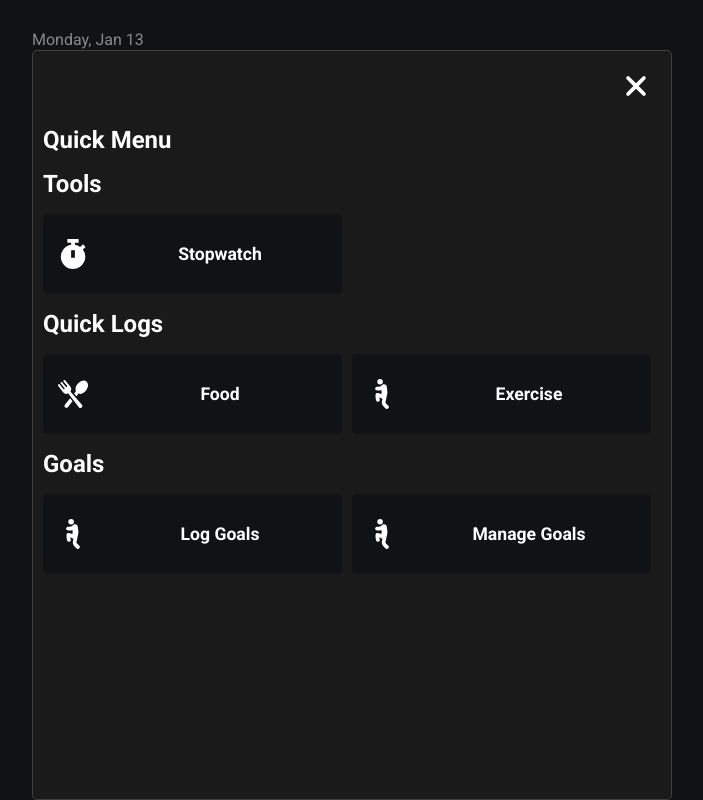
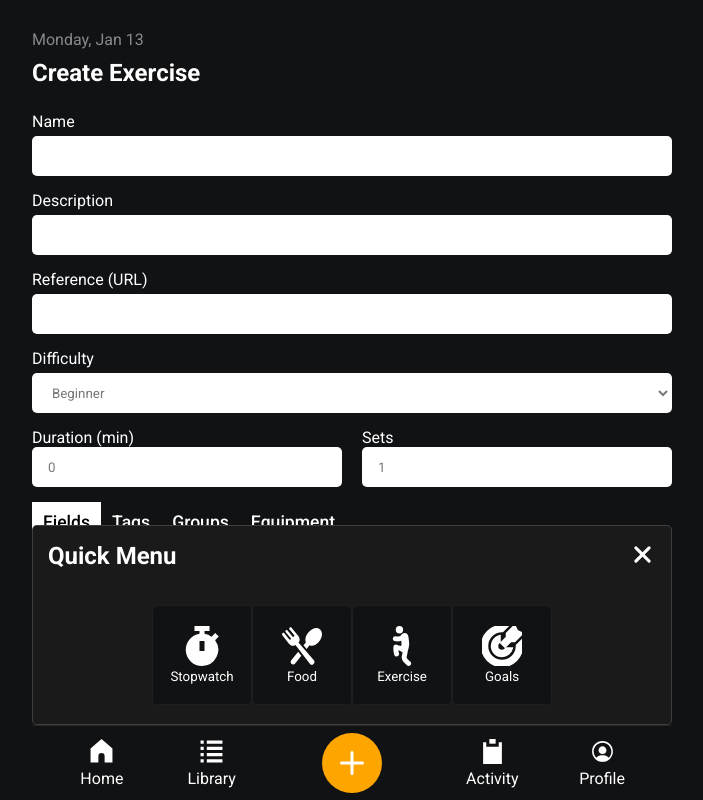
Before and after one commit to Stefan0712/fitness-app, a React (Create React App) app: page /create-exercise in a window 1280 px wide. Both pictures are taken after a click on the element 639 px from the left and 763 px from the top of the page. Shown: the whole page, without its empty margins (288-991 px from the left). Built offline with nearby package versions, Linux system fonts and the light colour scheme.

Commit message:
Changed the layout of the quick menu and made it way smaller with only 4 buttons

```diff
--- a/src/IconLibrary.js
+++ b/src/IconLibrary.js
@@ -59,6 +59,7 @@ import Circle from './assets/circle.svg';
 import Meal from './assets/meal.svg';
 import Quantity from './assets/quantity.svg';
 import Note from './assets/note.svg';
+import Goals from './assets/goals.svg';
 
 
 
@@ -118,5 +119,6 @@ export const IconLibrary = {
     Circle,
     Meal,
     Quantity,
-    Note
+    Note,
+    Goals
 }
--- a/src/components/common/CustomItem/CustomItem.js
+++ b/src/components/common/CustomItem/CustomItem.js
@@ -1,6 +1,5 @@
 import { IconLibrary } from "../../../IconLibrary";
 import { useState } from "react";
-import '../QuickMenu/quickMenu.css';
 import styles from './CustomItem.module.css';
 
 
--- a/src/components/common/QuickMenu/QuickMenu.js
+++ b/src/components/common/QuickMenu/QuickMenu.js
@@ -1,98 +1,44 @@
-import './quickMenu.css';
-import { Link } from 'react-router-dom';
-import { useSelector } from 'react-redux';
-import { makeFirstUpperCase } from '../../../helpers';
+import styles from './QuickMenu.module.css';
 import { useState } from 'react';
 import { IconLibrary } from '../../../IconLibrary';
-import ManageGoalBody from '../ManageGoalBody/ManageGoalBody';
-import CustomItem from '../CustomItem/CustomItem';
 
 
 const QuickMenu = ({closeQuickmenu, showLog}) => {
-    const dailyGoals = useSelector((state)=> state.user.userData.goals);
-    const categories = useSelector((state)=>state.user.categories);
 
-    const targetGroups = useSelector((state)=>state.user.targetGroups);
-
-
-    const [quickMenuScreen, setQuickMenuScreen] = useState('menu');
-    //TODO: Add an icon picker and update icon sources for all custom goals
+    const [selectedScreen, setSelectedScreen] = useState('menu')
 
 
     return (
-        <div className="quick-menu">
-            <button id='quick-menu-close-btn' onClick={closeQuickmenu}>
-                <img src={IconLibrary.Close} alt=''></img>
-            </button>
-            {quickMenuScreen === 'menu' ? (
+        <div className={styles["quick-menu"]}>
+            <div className={styles.header}>
+                <h2>Quick Menu</h2>
+                <button className='clear-button' onClick={closeQuickmenu}>
+                    <img className='small-icon' src={IconLibrary.Close} alt=''></img>
+                </button>
+            </div>
+            {selectedScreen === 'menu' ? (
 
-                <div className='quick-menu-screen'>
-                    <h1>Quick Menu</h1>
+                <div className={styles['quick-menu-screen']}>
 
-                    <h2>Tools</h2>
-                    <button className='quick-button' onClick={()=>showLog('stopwatch')}>
+                    <button className={styles['quick-button']} onClick={()=>showLog('stopwatch')}>
                         <img src={IconLibrary.Stopwatch} alt=''></img>
                         <p>Stopwatch</p>
                     </button>
-
-                    <h2>Quick Logs</h2>
-                    <button className='quick-button' onClick={()=>showLog("food")} key={"food"}>
+                    <button className={styles['quick-button']} onClick={()=>showLog("food")} key={"food"}>
                         <img src={IconLibrary.Food} alt=''></img>
                         <p>Food</p>
                     </button>
-                    <button className='quick-button' onClick={()=>showLog('exercise')} key={'exercise'}>
+                    <button className={styles['quick-button']} onClick={()=>showLog('exercise')} key={'exercise'}>
                         <img src={IconLibrary.Exercise} alt=''></img>
                         <p>Exercise</p>
                     </button>
-
-
-                    <h2>Goals</h2>
-                    <button className='quick-button' onClick={()=>setQuickMenuScreen('log-goals')} key={'exercise'}>
-                        <img src={IconLibrary.Exercise} alt=''></img>
-                        <p>Log Goals</p>
-                    </button>
-                    <button className='quick-button' onClick={()=>setQuickMenuScreen('manage-goals')} key={'exercise'}>
-                        <img src={IconLibrary.Exercise} alt=''></img>
-                        <p>Manage Goals</p>
+                    <button className={styles['quick-button']} onClick={()=>setSelectedScreen('manage-goals')} key={'exercise'}>
+                        <img src={IconLibrary.Goals} alt=''></img>
+                        <p>Goals</p>
                     </button>
                 </div>
             ) : ''}
-            {quickMenuScreen === 'log-goals' ? (
 
-                <div className='quick-menu-screen'>
-                    <button className='quick-menu-back-button' onClick={()=>setQuickMenuScreen('menu')}><img src={IconLibrary.Back} className='small-icon white-icon'></img></button>
-                    <h1>Log Goals</h1>
-                    <button className='quick-button' onClick={()=>showLog("food")} key={"food"}>
-                        <img src={IconLibrary.Food} alt=''></img>
-                        <p>Food</p>
-                    </button>
-                    <button className='quick-button' onClick={()=>showLog('exercise')} key={'exercise'}>
-                        <img src={IconLibrary.Exercise} alt=''></img>
-                        <p>Exercise</p>
-                    </button>
-                    {dailyGoals?.map((goal)=>(
-                        <button className='quick-button' onClick={()=>showLog(goal.name)} key={goal.name}>
-                            <img src={goal.icon} alt=''></img>
-                            <p>{makeFirstUpperCase(goal.name)}</p>
-                        </button>
-                    ))}
-                </div>
-            ) : ''}
-            {quickMenuScreen === 'manage-goals' ? (
-
-                <div className='quick-menu-screen'>
-                    <button className='quick-menu-back-button' onClick={()=>setQuickMenuScreen('menu')}><img src={IconLibrary.Back} className='small-icon white-icon'></img></button>
-                    <h1>Manage Goals</h1>
-
-                    {dailyGoals?.map((goal)=>(
-                        <ManageGoalBody goal={goal} showLog={showLog}/>
-                    ))}
-                    <div className='goal-body create-goal-button'>
-                        <p>New Goal</p>
-                    </div>
-
-                </div>
-            ) : ''}
 
 
 
--- /dev/null
+++ b/src/components/common/QuickMenu/QuickMenu.module.css
@@ -0,0 +1,56 @@
+.quick-menu{
+    width: 100%;
+    height: 200px;
+    background-color: #1A1A1B;
+    border: 1px solid rgba(211, 211, 211, 0.2);
+    position: fixed;
+    bottom: 75px;
+    left: 0px;
+    display: flex;
+    align-items: start;
+    flex-direction: column;
+    z-index: 15;
+    border-radius: 5px;
+    animation: quickMenuOpenUp 0.1s;
+}
+@keyframes quickMenuOpenUp {
+    from{
+        height: 0;
+    }
+    to{
+        height: 200px;
+    }
+}
+
+@media (min-width: 767px) {
+    .quick-menu{
+        width: 50% !important;
+        margin-left: 25%;
+    }
+
+}
+.header{
+    width: 100%;
+    display: flex;
+    align-items: center;
+    justify-content: space-between;
+    padding: 15px;
+}
+.quick-menu-screen{
+    display: flex;
+    align-items: center;
+    justify-content: center;
+    width: 100%;
+    height: 100%;
+}
+.quick-button{
+    width: 100px;
+    height: 100px;
+    border: 1px solid rgba(211, 211, 211, 0.068);
+    border-radius: 5px;
+    background-color: #111214;
+}
+.quick-button img{
+    width: 40px;
+    height: 40px;
+}
--- a/src/components/common/QuickMenu/quickMenu.css
+++ /dev/null
@@ -1,182 +0,0 @@
-.quick-menu{
-    width: 100%;
-    height: 750px;
-    padding: 25px 10px;
-    background-color: #1A1A1B;
-    border: 1px solid rgba(211, 211, 211, 0.2);
-    position: fixed;
-    bottom: 0px;
-    left: 0px;
-    display: flex;
-    gap: 15px;
-    align-items: start;
-    flex-wrap: wrap;
-    z-index: 15;
-    border-radius: 5px;
-    animation: quickMenuOpenUp 0.1s;
-}
-@keyframes quickMenuOpenUp {
-    from{
-        height: 0;
-    }
-    to{
-        height: 600px;
-    }
-}
-
-@media (min-width: 767px) {
-    .quick-menu{
-        width: 50% !important;
-        margin-left: 25%;
-    }
-
-}
-.quick-menu-back-button{
-    background-color: transparent;
-    border: none;
-    position: absolute;
-    top: 20px;
-    left: 20px;
-}
-.quick-menu .quick-button img{
-    width: 30px;
-    height: 30px;
-    background-color: transparent;
-    margin-left: 15px;
-}
-.quick-menu-screen{
-    width: 100%;
-    display: flex;
-    flex-wrap: wrap;
-    gap: 10px;
-    padding-top: 50px;
-}
-.quick-menu .quick-button{
-    width: calc(50% - 10px);
-    height: 80px;
-    display: flex;
-    align-items: center;
-    gap: 10px;
-    background-color: #111214;
-    border: none;
-    border-radius: 5px;
-    font-weight: bold;
-    font-size: 1.1rem;
-}
-.quick-menu button p{
-    flex-grow: 1;
-}
-.quick-menu h1,
-.quick-menu h2{
-    width: 100%;
-    display: flex;
-    align-items: center;
-}
-.quick-menu h2{
-    height: 40px;
-}
-#quick-menu-close-btn{
-    position: absolute;
-    top: 20px;
-    right: 20px;
-    background-color: transparent;
-    border: none;
-}
-#quick-menu-close-btn img{
-    width: 30px;
-    height: 30px;
-}
-.new-items-buttons{
-    width: 100%;
-    display: flex;
-    justify-content: space-between;
-    align-items: center;
-}
-.new-items-buttons a{
-    width: calc(50% - 5px);
-}
-
-
-/* manage goals screen */
-.quick-menu-screen .goal-body{
-    width: 100%;
-    height: 50px;
-    overflow: hidden;
-    padding: 0 10px;
-    border-radius: 5px;
-    border: none;
-    display: flex;
-    flex-direction: column;
-    background-color: #111214;
-    transition: all 0.1s;
-}
-.quick-menu-screen .goal-body.show-edit{
-    height: 100px !important;
-}
-.quick-menu-screen .goal-body .goal-body-top{
-    height: 50px;
-    min-height: 50px;
-    width: 100%;
-    display: flex;
-    align-items: center;
-    gap: 10px;
-}
-.quick-menu-screen .goal-body .edit-inputs{
-    height: 50px;
-    width: 100%;
-    display: flex;
-    align-items: center;
-    gap: 10px;
-}
-
-.quick-menu-screen .goal-body p{
-    flex-grow: 0;
-    display: flex;
-    align-items: center;
-    font-size: 1.1rem;
-    margin-right: auto;
-}
-.quick-menu-screen .goal-body input{
-    height: 30px;
-    background-color: white;
-    border: 1px solid transparent;
-    border-radius: 3px;
-    width: 100px;
-    color: black;
-    padding-left: 10px;
-}
-.quick-menu-screen .goal-body .delete-container{
-    margin-left: auto;
-    display: flex;
-    align-items: center;
-    max-width: 65px;
-
-}
-.delete-container .confirm-buttons{
-    width: 0;
-    overflow: hidden;
-    display: flex;
-    align-items: center;
-    gap: 5px;
-}
-
-.delete-container .confirm-buttons.show-confirm{
-    width: 100px;
-}
-
-.delete-container .delete-button{
-    transition: all 0.1s;
-    width: 30px;
-}
-.delete-container .delete-button.hide{
-    width: 0px;
-}
-.goal-body.create-goal-button{
-    display: flex;
-    flex-direction: row;
-    align-items: center;
-    justify-content: center;
-}
-.goal-body.create-goal-button p{
-    margin: 0;
-}
```
Also changed, not shown: src/assets/goals.svg (added).
